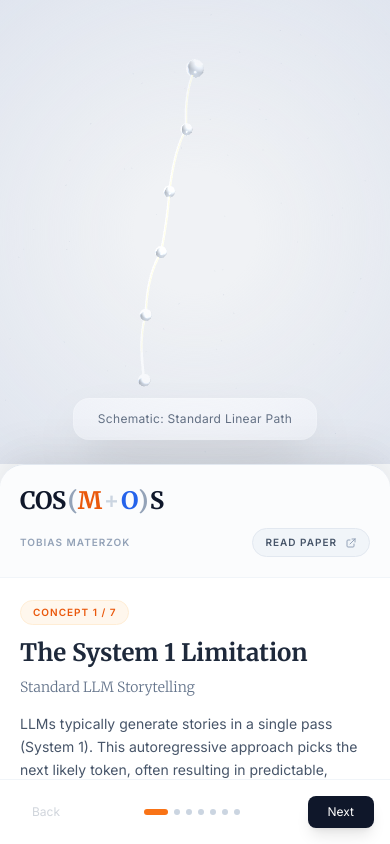
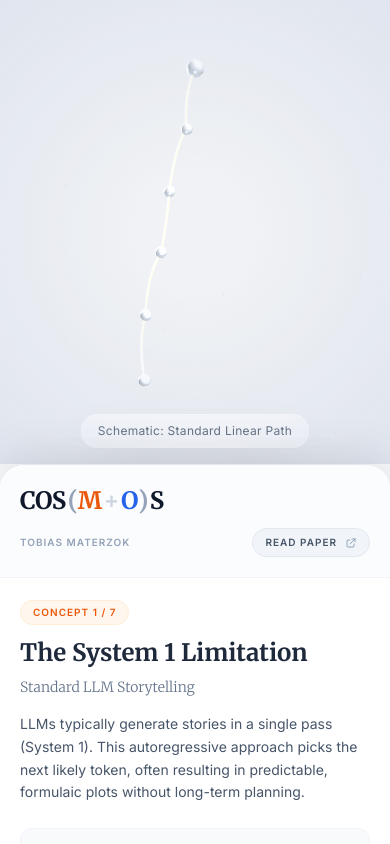
Before and after one commit to TobiasMaterzok/cos-mo-s-explained, a plain HTML site: page index.html in a window 390 px wide. Drawn offline with nearby package versions, Linux system fonts and the light colour scheme; animation ran at ten frames a second.

Commit message:
Update index.html
mobile scrolling

```diff
--- a/index.html
+++ b/index.html
@@ -90,12 +90,13 @@
     <div class="flex flex-col md:flex-row w-screen h-screen overflow-hidden">
 
         <!-- RIGHT PANEL (3D SCENE) -->
-        <div class="order-1 md:order-2 w-full h-[55%] md:h-full md:flex-1 relative bg-[#f0f2f5] overflow-hidden z-10">
+        <!-- Mobile: Top 55%. Desktop: Flex-grow to fill space (approx 66%) -->
+        <div class="order-1 md:order-2 w-full h-[55%] md:h-full md:flex-1 relative bg-[#f0f2f5] overflow-hidden z-10 shrink-0">
             <div id="canvas-container" class="w-full h-full cursor-move"></div>
 
             <!-- Overlay Label -->
-            <div class="absolute bottom-6 w-full pointer-events-none flex justify-center">
-                <div id="viz-label" class="glass-panel px-6 py-3 rounded-2xl text-slate-600 text-xs md:text-sm font-medium tracking-wide shadow-2xl transition-all transform hover:scale-105 duration-500 text-center mx-4">
+            <div class="absolute bottom-4 md:bottom-12 w-full pointer-events-none flex justify-center">
+                <div id="viz-label" class="glass-panel px-4 py-2 md:px-8 md:py-4 rounded-2xl text-slate-600 text-xs md:text-sm font-medium tracking-wide shadow-2xl transition-all transform hover:scale-105 duration-500 text-center mx-4">
                     Schematic Visualization
                 </div>
             </div>
@@ -105,10 +106,11 @@
         </div>
 
         <!-- LEFT PANEL (TEXT CONTENT) -->
-        <div class="order-2 md:order-1 w-full md:w-1/3 md:min-w-[450px] h-[45%] md:h-full bg-white/95 border-t md:border-t-0 md:border-r border-slate-200 z-20 flex flex-col shadow-[0_-10px_40px_rgba(0,0,0,0.1)] md:shadow-2xl relative rounded-t-3xl md:rounded-none">
+        <!-- Mobile: Grows to fill bottom (flex-1). Desktop: Fixed width (w-1/3 or min-450px), NO flex growth. -->
+        <div class="order-2 md:order-1 w-full md:w-1/3 md:min-w-[450px] md:max-w-[500px] flex-1 md:flex-none md:h-full bg-white/95 border-t md:border-t-0 md:border-r border-slate-200 z-20 flex flex-col shadow-[0_-10px_40px_rgba(0,0,0,0.1)] md:shadow-2xl relative rounded-t-3xl md:rounded-none overflow-y-auto md:overflow-hidden">
 
             <!-- Header -->
-            <div class="p-5 md:p-8 border-b border-slate-100 bg-slate-50/50 header-group relative group rounded-t-3xl md:rounded-none" id="main-header">
+            <div class="p-5 md:p-8 border-b border-slate-100 bg-slate-50/50 header-group relative group rounded-t-3xl md:rounded-none shrink-0" id="main-header">
                 <h1 class="text-2xl md:text-3xl font-bold text-slate-900 tracking-tight flex items-baseline flex-wrap select-none cursor-pointer" onclick="toggleLegend()">
                     <span>COS</span>
                     <span class="acronym-container mx-0.5">
@@ -176,9 +178,8 @@
             </div>
 
             <!-- Content -->
-            <!-- FIX: Removed 'justify-center'. Added 'my-auto' to child for safe vertical centering. -->
-            <div id="content-area" class="flex-1 p-5 md:p-8 overflow-y-auto flex flex-col bg-white">
-                <div id="slide-content" class="fade-active w-full my-auto">
+            <div id="content-area" class="p-5 md:p-8 flex flex-col justify-center bg-white md:flex-1 md:overflow-y-auto">
+                <div id="slide-content" class="fade-active w-full md:my-auto">
                     <div id="step-indicator" class="inline-block px-3 py-1 mb-3 md:mb-5 text-[10px] font-bold tracking-widest text-orange-600 uppercase bg-orange-50 rounded-full border border-orange-100">
                         Concept 1 / 7
                     </div>
@@ -235,7 +236,7 @@
             </div>
 
             <!-- Footer -->
-            <div class="p-4 md:p-6 border-t border-slate-100 bg-white flex justify-between items-center">
+            <div class="p-4 md:p-6 border-t border-slate-100 bg-white flex justify-between items-center shrink-0">
                 <button id="prev-btn" class="px-4 md:px-5 py-2 md:py-2.5 rounded-lg text-xs md:text-sm font-medium text-slate-500 hover:bg-slate-50 transition-colors disabled:opacity-30 disabled:cursor-not-allowed">
                     Back
                 </button>
```
